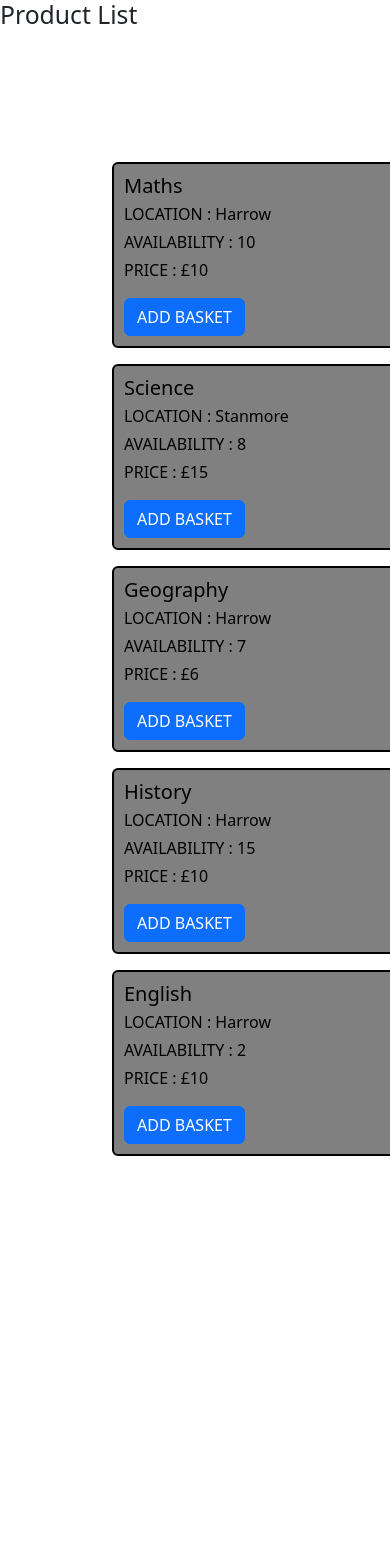
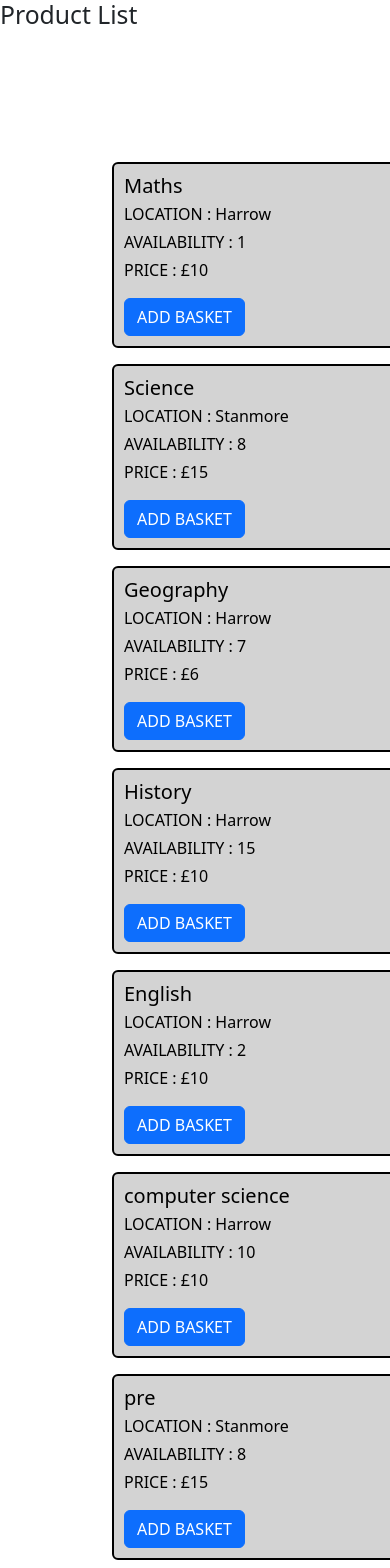
Before and after one commit to amanbhudia639-svg/FRONTEND, a Vue app: page / in a window 390 px wide. Shown: the top 1568 px of the page. Before the commit the page ends 1156 px from the top, so only its background shows below. Built offline with nearby package versions, Linux system fonts and the light colour scheme.

Commit message:
Basket has been created and products can be added to the basket

```diff
--- a/src/components/products.vue
+++ b/src/components/products.vue
@@ -5,18 +5,38 @@
       <div class="row g-3">
         <div class="col-md-6" v-for="product in products" :key="product.productid">
           <div class="list-group">
-            <a href="#" class="list-group-item list-group-item-action active"  aria-current="true">
+            <a href="#" class="list-group-item list-group-item-action active" aria-current="true">
               <div class="d-flex w-100 justify-content-between">
                 <h5 class="mb-1">{{ product.pname }}</h5>
               </div>
+              <p class="mb-1">LOCATION : {{ product.location }}</p>
+              <p class="mb-1">AVAILABILITY : {{ product.quantity }}</p>
+              <p>PRICE : £{{ product.price }}</p>
+              <button type="button" class="btn btn-primary" @click="ADDBasket(product)" :disabled="product.quantity <= 0"> ADD BASKET</button>
+            </a>
+          </div>
+        </div>
+      </div>
+    </div>
 
+    <button class="btn btn-primary" type="button" data-bs-toggle="offcanvas" data-bs-target="#offcanvasScrolling" aria-controls="offcanvasScrolling" :disabled="Basket <= 0">Basket</button>
+
+    <div class="offcanvas offcanvas-start" data-bs-scroll="true" data-bs-backdrop="false" tabindex="-1" id="offcanvasScrolling" aria-labelledby="offcanvasScrollingLabel">
+      <div class="offcanvas-header">
+        <h5 class="offcanvas-title" id="offcanvasScrollingLabel">BASKET({{ Basket.length }})</h5>
+        <button type="button" class="btn-close" data-bs-dismiss="offcanvas" aria-label="Close"></button>
+      </div>
+
+      <div class="offcanvas-body">
+        <div class="col-md-6" v-for="product in Basket" :key="product.productid">
+          <div class="list-group">
+            <a href="#" class="list-group-item list-group-item-action active" aria-current="true">
+              <div class="d-flex w-100 justify-content-between">
+                <h5 class="mb-1">{{ product.pname }}</h5>
+              </div>
               <p class="mb-1">LOCATION : {{ product.location }}</p>
-              <p class="mb-1">AVAILABILITY : {{ product.showavaliable }}</p>
-              <p>PRICE : {{ product.price }}</p>
-
-              <button type="button" class="btn btn-primary">
-                ADD BASKET
-              </button>
+              <p class="mb-1">AVAILABILITY : {{ product.quantity }}</p>
+              <p>PRICE : £{{ product.price }}</p>
             </a>
           </div>
         </div>
@@ -26,32 +46,52 @@
 </template>
 
 
+
 <script>
   export default {
-    name: 'ProductList', // multi-word to satisfy ESLint
+    name: "ProductList",
    data() {
      return {
        products: [
-          { productid: '1001', pname: 'Maths',      location: 'Harrow',   price: '£10', showavaliable: '10' },
-          { productid: '1002', pname: 'Science',    location: 'Stanmore', price: '£15', showavaliable: '8'},
-          { productid: '1003', pname: 'Geography',  location: 'Harrow',   price: '£6',  showavaliable: '7'},
-          { productid: '1004', pname: 'History',    location: 'Harrow',   price: '£10', showavaliable: '15'},
-          { productid: '1005', pname: 'English',    location: 'Harrow',   price: '£10', showavaliable: '2'}
-        ]
+        { productid: "1001", pname: "Maths", location: "Harrow", price: 10, quantity: 1 },
+        { productid: "1002", pname: "Science", location: "Stanmore", price: 15, quantity: 8 },
+        { productid: "1003", pname: "Geography", location: "Harrow", price: 6, quantity: 7 },
+        { productid: "1004", pname: "History", location: "Harrow", price: 10, quantity: 15 },
+        { productid: "1005", pname: "English", location: "Harrow", price: 10, quantity: 2 },
+        { productid: "1007", pname: "computer science", location: "Harrow", price: 10, quantity: 10 },
+        { productid: "1008", pname: "pre", location: "Stanmore", price: 15, quantity: 8 },
+        { productid: "1009", pname: "Art", location: "Harrow", price: 6, quantity: 7 },
+        { productid: "10010", pname: "French", location: "Harrow", price: 10, quantity: 15 },
+        { productid: "10011", pname: "DT", location: "Harrow", price: 10, quantity: 2 }
+        ],
+        Basket: [],
+
+      };
+   },
+
+   methods: {
+     ADDBasket(product) {
+       if (!product || product.quantity <= 0) return;
+
+       product.quantity -= 1;
+       this.Basket.push({ productid: product.productid, pname: product.pname, location: product.location, price: product.price, quantity: 1});
+     },
    }
-    }
-  }
+
+  };
 </script>
 
-<style >
-   h2 { margin-bottom: 16px; }
+<style scoped>
+  h2 {
+    margin-bottom: 16px;
+  }
 
   ul {
     list-style: none;
     padding: 0;
     margin: 0;
     display: grid;
-    grid-template-columns: repeat(2,1fr);
+    grid-template-columns: repeat(2, 1fr);
     gap: 20px;
   }
 
@@ -62,7 +102,7 @@
   }
 
   .list-group-item.active {
-   background-color: grey;
+    background-color: lightgrey;
     border-color: black;
     color: black;
     border-width: 2px !important;
```
Lines whose indentation alone changed are shown as unchanged.
